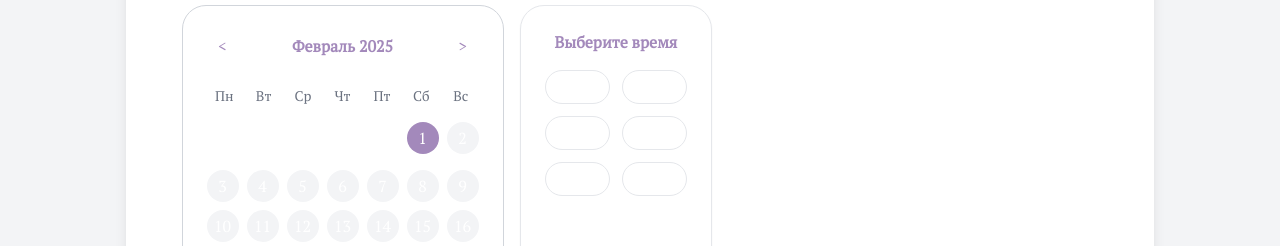
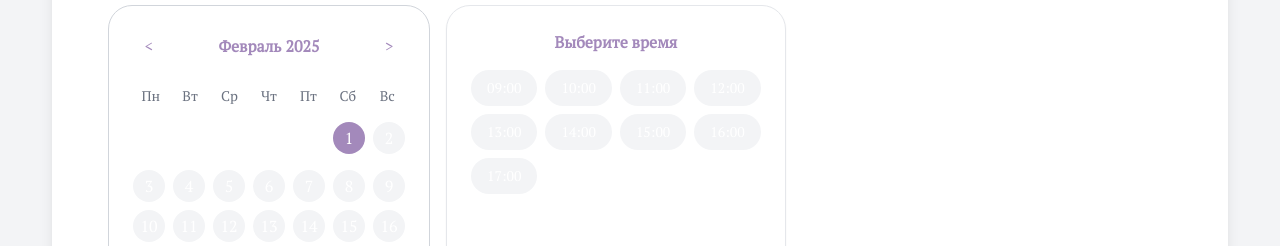
Before and after one commit to yats13/client, a Next.js app: page /calendar in a window 1280 px wide. Shown: the part 415-661 px from the top of the page. Built offline with nearby package versions, Linux system fonts and the light colour scheme; no server answers; the database is empty; a web font is replaced by a local one.

Commit message:
Implement dynamic time slot selection with appointment filtering

```diff
--- a/app/components/calendar/TimeSelector.tsx
+++ b/app/components/calendar/TimeSelector.tsx
@@ -14,7 +14,7 @@ interface TimeSelectorProps {
 export default function TimeSelector({
   selectedDate,
   psychologistId,
-  appointments,
+  appointments = [],
   onTimeSelect,
   selectedTime
 }: TimeSelectorProps) {
@@ -22,30 +22,26 @@ export default function TimeSelector({
     const slots: { time: string; isDisabled: boolean }[] = [];
     const [startHour] = BUSINESS_HOURS.start.split(':').map(Number);
     const [endHour] = BUSINESS_HOURS.end.split(':').map(Number);
-
+console.log(appointments);
     // Get booked times for selected date and psychologist
-    const bookedTimes = appointments
+    const bookedTimes = (appointments || [])
       .filter(apt => {
         const aptDate = new Date(apt.start);
         const selectedDateTime = new Date(selectedDate);
-        console.log(aptDate.getFullYear(), selectedDateTime.getFullYear());
-        console.log(aptDate.getMonth(), selectedDateTime.getMonth());
-        console.log(aptDate.getDate(), selectedDateTime.getDate());
-        console.log(apt.extendedProps.psychologistId, psychologistId);
-        // Compare dates without time
-        return (
+        const isMatch = (
           apt.extendedProps.psychologistId === Number(psychologistId) &&
-          aptDate.getFullYear() === selectedDateTime.getFullYear() &&
-          aptDate.getMonth() === selectedDateTime.getMonth() &&
-          aptDate.getDate() === selectedDateTime.getDate() &&
-          apt.extendedProps.status !== AppointmentStatus.CANCELED // Don't block canceled appointments
+          aptDate.getFullYear() === selectedDate.getFullYear() &&
+          aptDate.getMonth() === selectedDate.getMonth() &&
+          aptDate.getDate() === selectedDate.getDate() &&
+          apt.extendedProps.status !== AppointmentStatus.CANCELED
         );
+
+        return isMatch;
       })
       .map(apt => {
         const date = new Date(apt.start);
         return date.getHours();
       });
-    console.log(bookedTimes);
 
     // Generate time slots
     for (let hour = startHour; hour < endHour; hour++) {
@@ -55,9 +51,6 @@ export default function TimeSelector({
         isDisabled: bookedTimes.includes(hour)
       });
     }
-
-    console.log('Booked times:', bookedTimes); // Debug log
-    console.log('Generated slots:', slots); // Debug log
 
     return slots;
   }, [selectedDate, psychologistId, appointments]);
--- a/app/components/sections/calendar/Calendar.tsx
+++ b/app/components/sections/calendar/Calendar.tsx
@@ -1,12 +1,14 @@
 'use client';
 
-import React, { useState } from 'react';
+import React, { useState, useEffect } from 'react';
 import dynamic from 'next/dynamic';
 import SpecialistSelector from '@/app/components/sections/calendar/SpecialistSelector';
 import SubmitSelected from '@/app/components/sections/calendar/SubmitSelected';
 import { handleBookingSubmit } from '@/app/types/services/handle-submit';
-import { SpecialistSelectorProps } from '@/app/types/props/SpecialistSelectorProps';
-import { PsychologistProps } from '@/app/types/props/PsychologistProps';
+import type { CalendarEvent } from '@/app/types/appointment';
+import type { SpecialistSelectorProps } from '@/app/types/props/SpecialistSelectorProps';
+import type { PsychologistProps } from '@/app/types/props/PsychologistProps';
+import { getAppointments } from '@/app/actions/getAppointments';
 
 const DateSelector = dynamic(() => import('@/app/components/sections/calendar/DateSelector'), { ssr: false });
 const TimePicker = dynamic(() => import('@/app/components/sections/calendar/TimePicker'), { ssr: false });
@@ -15,6 +17,20 @@ const Calendar: React.FC<SpecialistSelectorProps> = ({ psychologists }) => {
     const [selectedDate, setSelectedDate] = useState<Date | null>(null);
     const [selectedTime, setSelectedTime] = useState<string | null>(null);
     const [selectedSpecialist, setSelectedSpecialist] = useState<PsychologistProps | null>(null);
+    const [appointments, setAppointments] = useState<CalendarEvent[]>([]);
+
+    useEffect(() => {
+        if (selectedSpecialist) {
+            const fetchAppointments = async () => {
+                const result = await getAppointments(selectedSpecialist.id);
+                if (result.success && result.appointments) {
+                    setAppointments(result.appointments);
+                }
+            };
+            fetchAppointments();
+        }
+    }, [selectedSpecialist]);
+
     const handleSubmit = () => {
         handleBookingSubmit(selectedDate, selectedTime, selectedSpecialist);
     };
@@ -29,7 +45,14 @@ const Calendar: React.FC<SpecialistSelectorProps> = ({ psychologists }) => {
                         </h3>
                         <div className="flex flex-col lg:flex-row">
                             <DateSelector onDateSelect={setSelectedDate} />
-                            {selectedDate && <TimePicker selectedDate={selectedDate} onTimeSelect={setSelectedTime} />}
+                            {selectedDate && (
+                                <TimePicker
+                                    selectedDate={selectedDate}
+                                    onTimeSelect={setSelectedTime}
+                                    selectedPsychologist={selectedSpecialist?.id.toString() ?? ''}
+                                    appointments={appointments}
+                                />
+                            )}
                         </div>
                     </div>
                     <SpecialistSelector psychologists={psychologists} onSpecialistSelect={setSelectedSpecialist} />
--- a/app/components/sections/calendar/TimePicker.tsx
+++ b/app/components/sections/calendar/TimePicker.tsx
@@ -1,73 +1,43 @@
 'use client';
 
-import React, { useState, useEffect } from 'react';
-import { isTimeDisabled, getValidatedTimeSelection } from '@/app/types/services/time-service';
-import { AvailableTimes } from '@/app/types/enums/AvailableTimes';
+import { useState, useEffect } from 'react';
+import TimeSelector from '@/app/components/calendar/TimeSelector';
+import type { CalendarEvent } from '@/app/types/appointment';
 
-type TimePickerProps = {
+interface TimePickerProps {
   selectedDate: Date;
+  selectedPsychologist: string;
+  appointments: CalendarEvent[];
   onTimeSelect: (time: string | null) => void;
-};
+}
 
-const TimePicker: React.FC<TimePickerProps> = ({ selectedDate, onTimeSelect }) => {
+export default function TimePicker({
+  selectedDate,
+  selectedPsychologist,
+  appointments,
+  onTimeSelect
+}: TimePickerProps) {
   const [selectedTime, setSelectedTime] = useState<string | null>(null);
-    const [currentDate, setCurrentDate] = useState<Date | null>(null);
 
   useEffect(() => {
-        setCurrentDate(new Date());
-    }, []);
+    setSelectedTime(null); // Reset selected time when date/psychologist changes
+  }, [selectedDate, selectedPsychologist]);
 
-    useEffect(() => {
-        setSelectedTime(null); // Reset selected time when the selected date changes
-    }, [selectedDate]);
-
-    if (!currentDate) return null;
-
-    const handleTimeClick = (time: string) => {
-        const validatedTime = getValidatedTimeSelection(time, {
-            selectedDate,
-            selectedTime,
-            currentDateTime: currentDate,
-        });
-
-        setSelectedTime(validatedTime ?? null);
-        onTimeSelect(validatedTime ?? null);
+  const handleTimeSelect = (time: string) => {
+    setSelectedTime(time);
+    onTimeSelect(time);
   };
-
-    const renderTimeButtons = () =>
-        Object.values(AvailableTimes).map((time) => {
-            const disabled = isTimeDisabled(time, {
-                selectedDate,
-                selectedTime,
-                currentDateTime: currentDate,
-            });
-
-            const isSelected = time === selectedTime;
-
-            return (
-                <button
-                    key={time}
-                    disabled={disabled}
-                    onClick={() => handleTimeClick(time)}
-                    className={`px-3 py-1 rounded-full border transition-colors ${
-                        disabled
-                            ? 'cursor-not-allowed text-gray-300 border-gray-200'
-                            : isSelected
-                                ? 'bg-purple border-purple text-white'
-                                : 'border-gray-200 hover:bg-mint/35 hover:text-purple hover:border-mint'
-                    }`}
-                >
-                    {time}
-                </button>
-            );
-        });
 
   return (
     <div className="time-picker border border-gray-200 rounded-3xl p-6 m-2 shadow-sm">
       <h3 className="text-center font-semibold text-purple mb-4">Выберите время</h3>
-            <div className="grid grid-cols-2 gap-3">{renderTimeButtons()}</div>
+      <TimeSelector
+        selectedDate={selectedDate}
+        psychologistId={selectedPsychologist}
+        appointments={appointments}
+        onTimeSelect={handleTimeSelect}
+        selectedTime={selectedTime}
+      />
     </div>
   );
-};
-
-export default TimePicker;
+}
```
Lines whose indentation alone changed are shown as unchanged.
